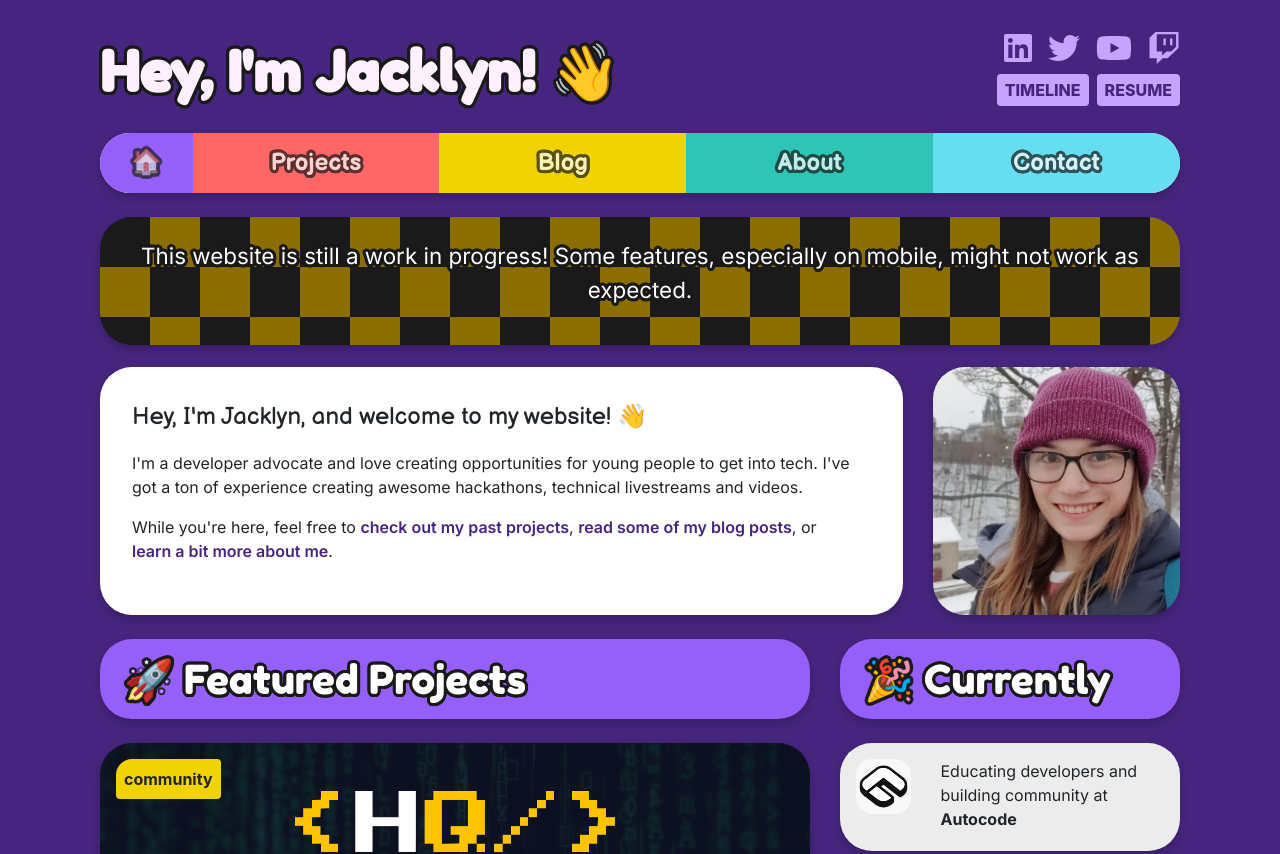
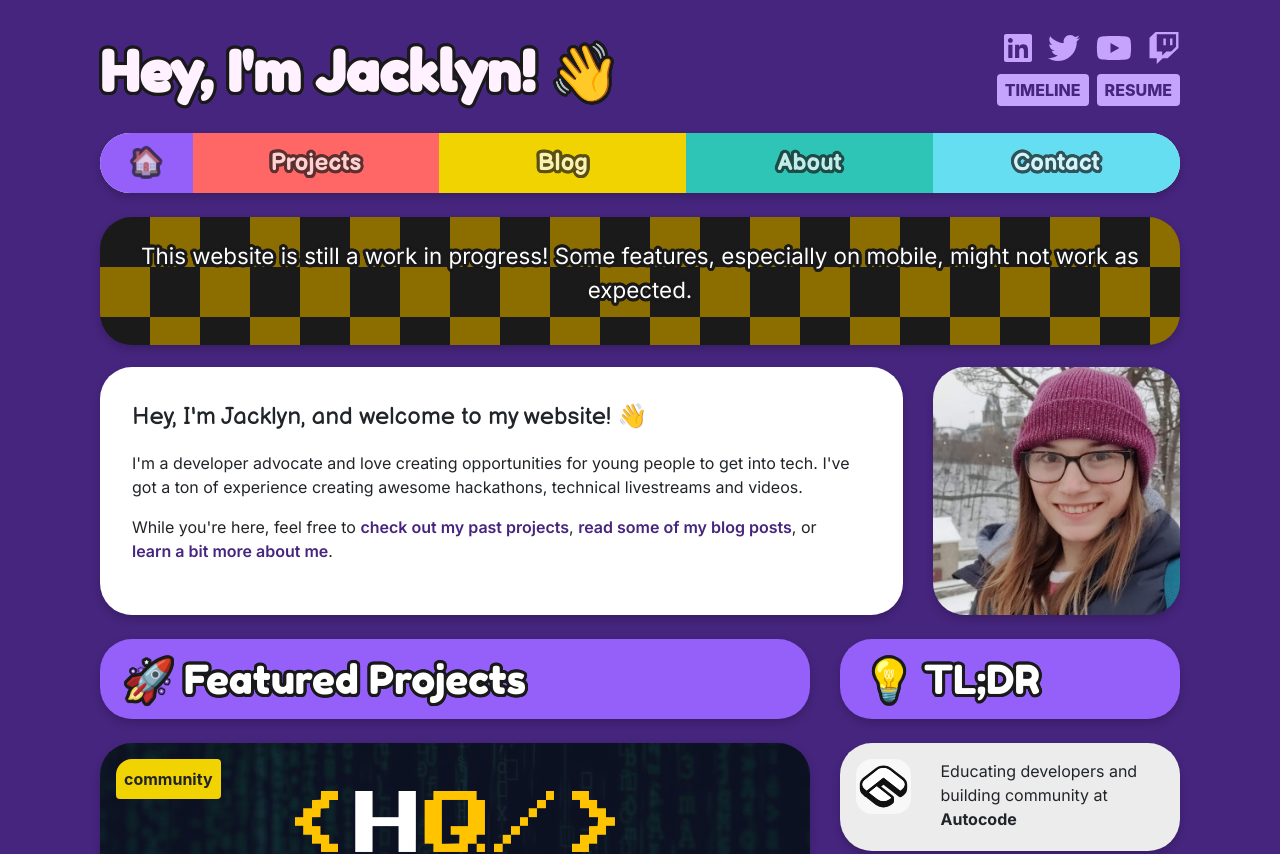
Before and after one commit to JacklynBiggin/jacklyn.dev, a Next.js app: page / in a window 1280 px wide. Shown: the top 854 px of the page. Built offline with nearby package versions, Linux system fonts and the light colour scheme.

Commit message:
added resume

```diff
--- a/components/layout/Header.js
+++ b/components/layout/Header.js
@@ -20,7 +20,7 @@ export default function Header() {
               <a href="https://twitch.tv/JacklynBiggin"><FontAwesomeIcon icon={faTwitch} /></a>
               <br className="d-none d-md-inline"/>
               <a class={styles.tag} href="https://timeline.jacklyn.dev"><div>Timeline</div></a>
-              <a class={styles.tag} href="#"><div>Resume</div></a>
+              <a class={styles.tag} href="./Jacklyn%20Biggin%20Resume.pdf"><div>Resume</div></a>
             </div>
           </div>
           </Col>
--- a/pages/index.js
+++ b/pages/index.js
@@ -71,7 +71,7 @@ export default function Home() {
 				</Col>
 				<Col xs={12} md={5} lg={4}>
 					<div className="header" style={{ backgroundColor: "var(--color-purple)" }}>
-						<h2>🎉 Currently</h2>
+						<h2>💡 TL;DR</h2>
 					</div>
 					<CurrentlyBox
 						color="var(--color-white)"
```
Also changed, not shown: 1 other file (tests, documents, lock files or other folders).
